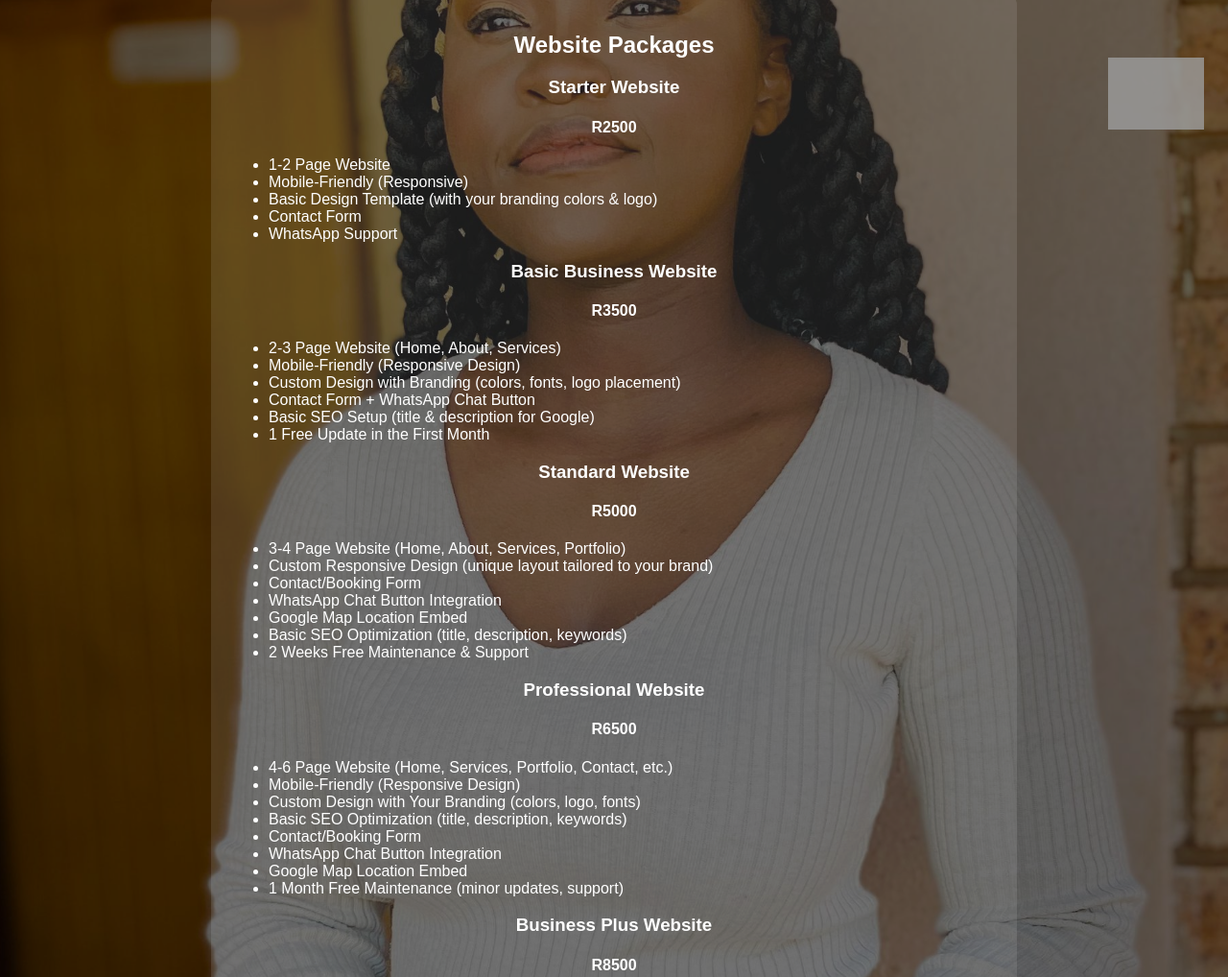
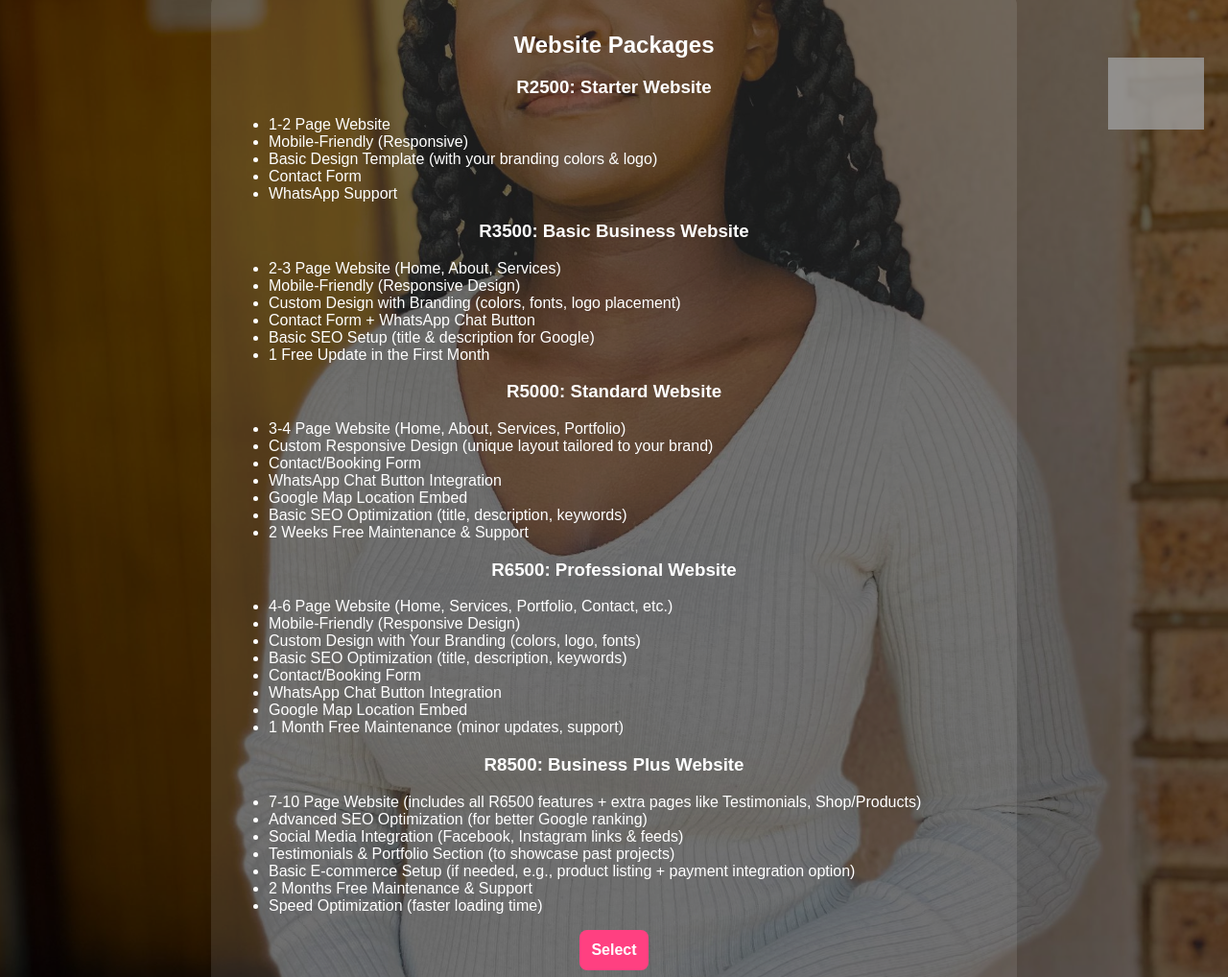
Before and after one commit to PhiriD43/IVY-s-Web-Designs, a plain HTML site: page index.html in a window 1280 px wide. Shown: the part 640-1658 px from the top of the page at 96% size. Drawn offline with Linux system fonts and the light colour scheme; grey boxes are pictures that could not be loaded.

Commit message:
Update index.html

```diff
--- a/index.html
+++ b/index.html
@@ -141,8 +141,7 @@
 
     <!-- R2500 Package -->
     <div class="package-card">
-    <h3>Starter Website</h3>
-      <h4>R2500</h4>
+    <h3>R2500: Starter Website</h3>
       <ul>
         <li style="text-align:left;">1-2 Page Website</li>
         <li style="text-align:left;">Mobile-Friendly (Responsive)</li>
@@ -154,8 +153,7 @@
 
 <!-- R3500 Package -->
     <div class="package-card">
-      <h3>Basic Business Website</h3>
-      <h4>R3500</h4>
+      <h3>R3500: Basic Business Website</h3>
       <ul>
         <li style="text-align:left;">2-3 Page Website (Home, About, Services)</li>
         <li style="text-align:left;">Mobile-Friendly (Responsive Design)</li>
@@ -168,8 +166,7 @@
 
 <!-- R5000 Package -->
     <div class="package-card">
-      <h3>Standard Website</h3>
-      <h4>R5000</h4>
+      <h3>R5000: Standard Website</h3>
       <ul>
         <li style="text-align:left;">3-4 Page Website (Home, About, Services, Portfolio)</li>
         <li style="text-align:left;">Custom Responsive Design (unique layout tailored to your brand)</li>
@@ -183,8 +180,7 @@
 
 <!-- R6500 Package -->
     <div class="package-card">
-<h3>Professional Website</h3>
-<h4>R6500</h4>
+<h3>R6500: Professional Website</h3>
 <ul>
 <li style="text-align:left;">4-6 Page Website (Home, Services, Portfolio, Contact, etc.)
 <li style="text-align:left;">Mobile-Friendly (Responsive Design)
@@ -199,8 +195,7 @@
 
 <!-- R8500 Package -->
     <div class="package-card">
-<h3>Business Plus Website</h3>
-<h4>R8500</h4>
+<h3>R8500: Business Plus Website</h3>
 <ul>
 <li style="text-align:left;">7-10 Page Website (includes all R6500 features + extra pages like Testimonials, Shop/Products)</li>
 <li style="text-align:left;">Advanced SEO Optimization (for better Google ranking)
@@ -236,7 +231,7 @@
       <h2>Previous Work</h2>
       <div class="portfolio">
         <div class="website">
-< a href="https://sites.google.com/view/heightsphotography/home" target="_blank">Heights Photography</a></div>
+<a href="https://sites.google.com/view/heightsphotography/home" target="_blank">Heights Photography</a></div>
 
         <div class="website">
 <a href="https://sites.google.com/view/tharu-funeral-services/home" target="_blank">Tharu Funeral services</a></div>
```
